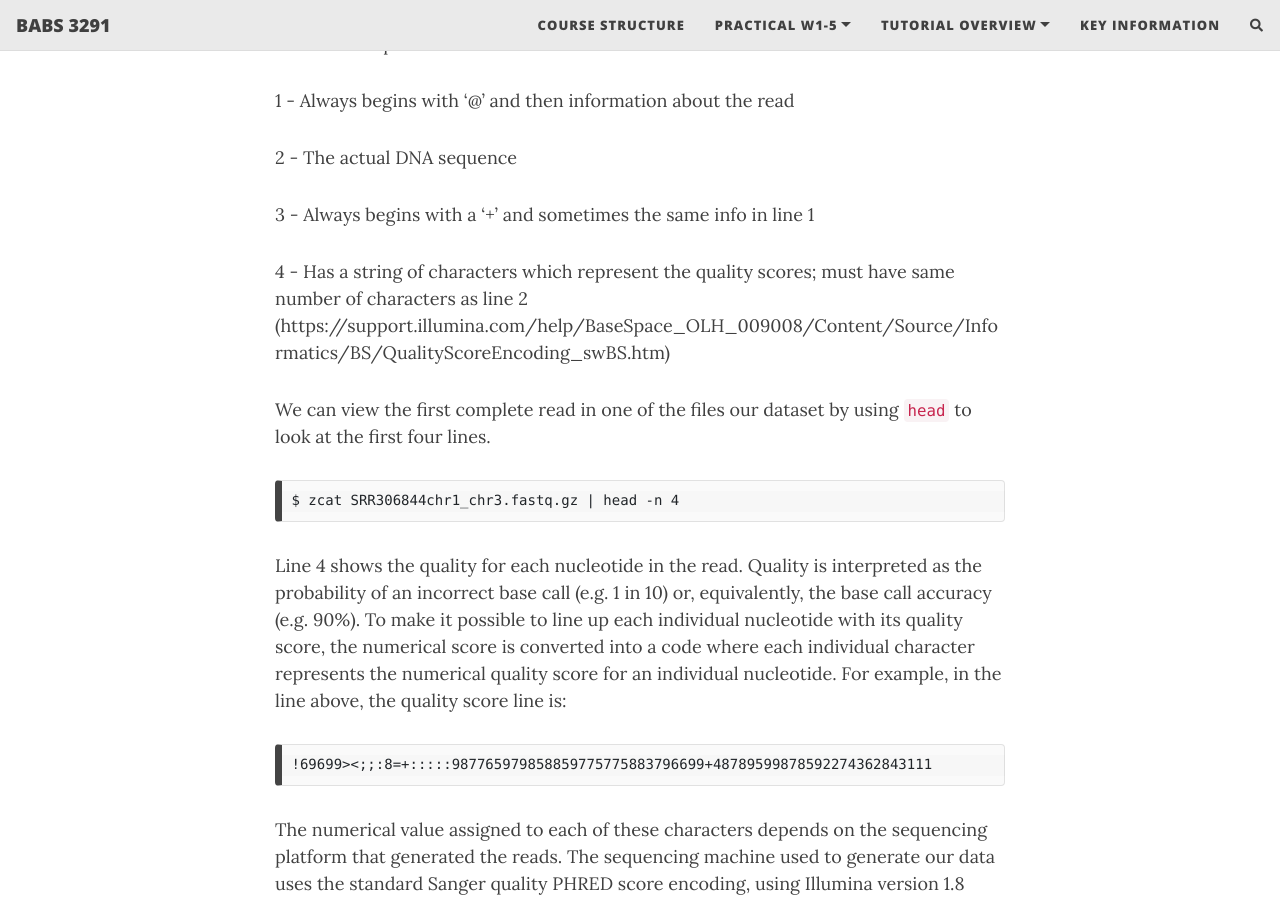
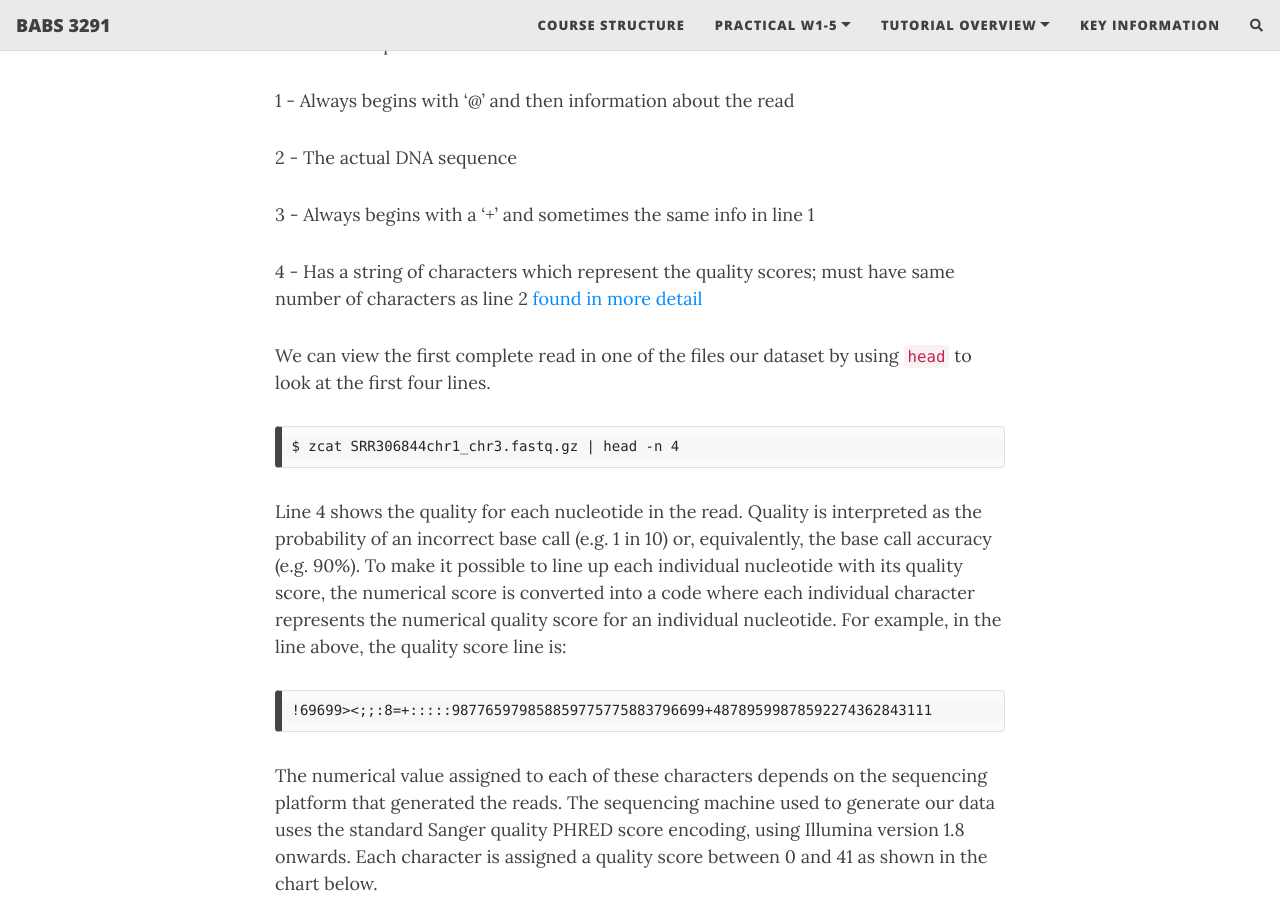
Before and after one commit to theheking/babs-rna-seq-2024, a Jekyll site: the page built from practical_overview/Week3_FASTQC.md, in a window 1280 px wide and 900 px high, scrolled down 4180 px. Built offline with Jekyll 4.4.1, drawn with Linux system fonts in a browser that asks for light colours; nearby versions of some CDN libraries; comment, search, counter and statistics services are not loaded.

Commit message:
Update Week3_FASTQC.md

```diff
--- a/practical_overview/Week3_FASTQC.md
+++ b/practical_overview/Week3_FASTQC.md
@@ -127,7 +127,7 @@ Line - Description
 
 3 - Always begins with a ‘+’ and sometimes the same info in line 1
 
-4 - Has a string of characters which represent the quality scores; must have same number of characters as line 2 (https://support.illumina.com/help/BaseSpace_OLH_009008/Content/Source/Informatics/BS/QualityScoreEncoding_swBS.htm)
+4 - Has a string of characters which represent the quality scores; must have same number of characters as line 2 [found in more detail](https://support.illumina.com/help/BaseSpace_OLH_009008/Content/Source/Informatics/BS/QualityScoreEncoding_swBS.html)
 
 
 We can view the first complete read in one of the files our dataset by using `head` to look at the first four lines.
```
